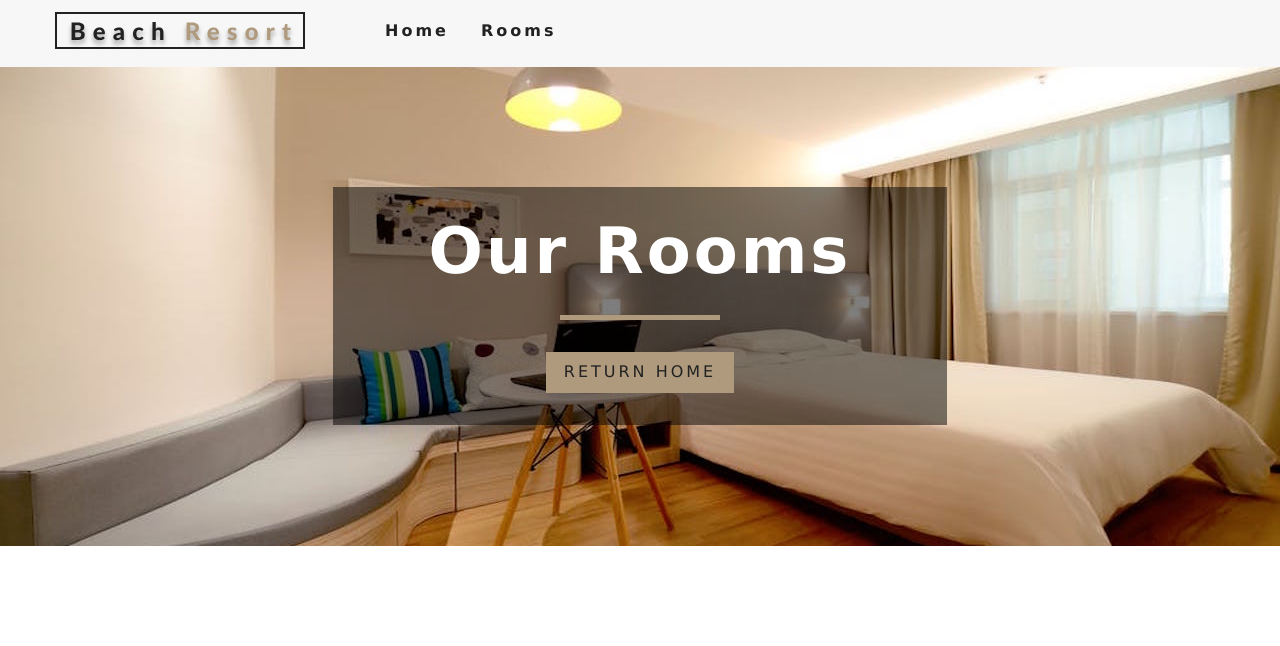
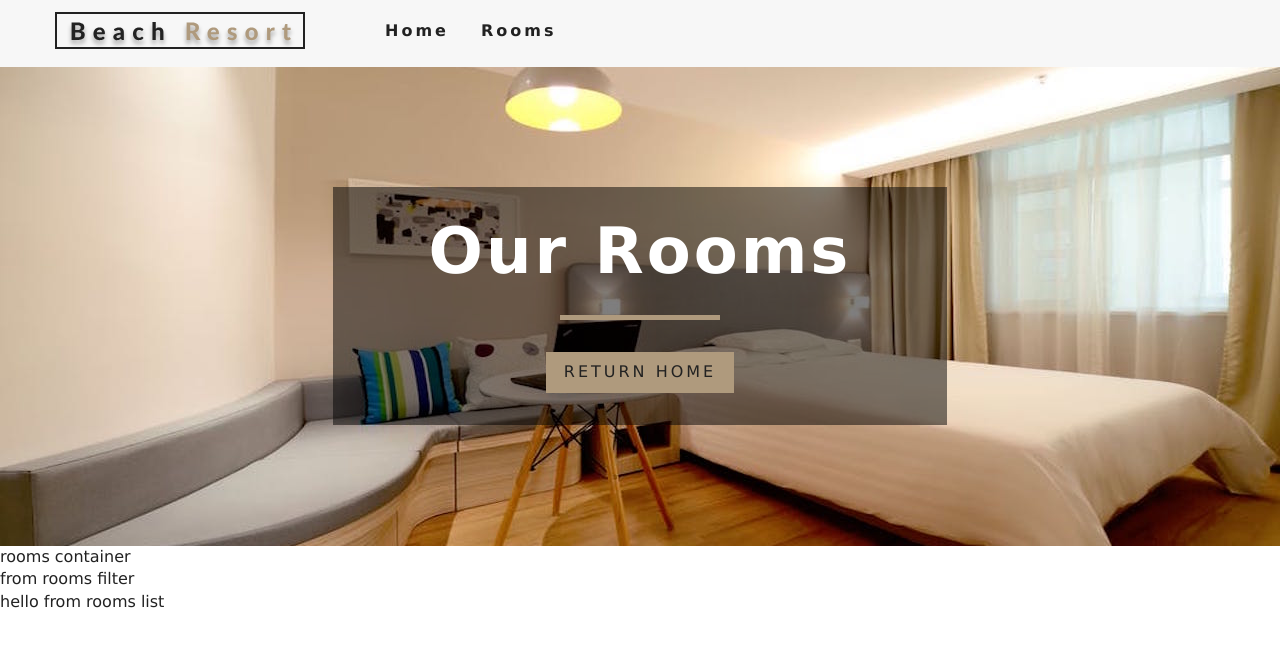
Before and after one commit to amirhosseinNouri/beach_resort, a React (Create React App) app: page /rooms in a window 1280 px wide. Shown: the top 646 px of the page. Built offline with nearby package versions, Linux system fonts and the light colour scheme.

Commit message:
RoomsContainer component add. added higher order component in context component

```diff
--- /dev/null
+++ b/src/components/RoomsContainer.js
@@ -0,0 +1,48 @@
+import React from "react";
+import RoomsFilter from "./RoomsFilter";
+import RoomsList from "./RoomsList";
+import { withRoomConsumer } from "../context";
+import Loading from "./Loading";
+
+function RoomsContainer({ context }) {
+  const { loading, sortedRooms, rooms } = context;
+  if (loading) {
+    return <Loading></Loading>;
+  }
+  return (
+    <div>
+      rooms container
+      <RoomsFilter rooms={rooms}></RoomsFilter>
+      <RoomsList rooms={sortedRooms}></RoomsList>
+    </div>
+  );
+}
+
+export default withRoomConsumer(RoomsContainer);
+
+// import React from "react";
+// import RoomsFilter from "./RoomsFilter";
+// import RoomsList from "./RoomsList";
+// import { Consumer } from "../context";
+// import Loading from "./Loading";
+// export default function RoomsContainer() {
+//   return (
+//     <>
+//       <Consumer>
+//         {(value) => {
+//           const { loading, sortedRooms, rooms } = value;
+//           if (loading) {
+//             return <Loading></Loading>;
+//           }
+//           return (
+//             <div>
+//               rooms container
+//               <RoomsFilter rooms={rooms}></RoomsFilter>
+//               <RoomsList rooms={sortedRooms}></RoomsList>
+//             </div>
+//           );
+//         }}
+//       </Consumer>
+//     </>
+//   );
+// }
--- /dev/null
+++ b/src/components/RoomsFilter.js
@@ -0,0 +1,9 @@
+import React from 'react'
+
+export default function RoomsFilter() {
+    return (
+        <div>
+            from rooms filter
+        </div>
+    )
+}
--- /dev/null
+++ b/src/components/RoomsList.js
@@ -0,0 +1,9 @@
+import React from 'react'
+
+export default function RoomsList() {
+    return (
+        <div>
+        hello from rooms list
+        </div>
+    )
+}
--- a/src/context.js
+++ b/src/context.js
@@ -51,6 +51,15 @@
       </RoomContext.Provider>
     );
   }
+
+}
+
+export function withRoomConsumer(Component){
+  return function ConsumerWrapper(props){
+   return <Consumer>
+      {value => <Component {...props} context={value}></Component>}
+    </Consumer>
+  }
 }
 
 export { RoomProvider, RoomContext, Consumer };
--- a/src/pages/Rooms.js
+++ b/src/pages/Rooms.js
@@ -2,13 +2,16 @@
 import Hero from '../components/Hero'
 import Banner from '../components/Banner'
 import {Link} from 'react-router-dom'
-
+import RoomsContainer from '../components/RoomsContainer'
 const Rooms = () => {
-  return <Hero hero="roomsHero">
+  return <>
+  <Hero hero="roomsHero">
     <Banner title="our rooms">
       <Link to="/" className="btn-primary">return home</Link>
     </Banner>
   </Hero>
+  <RoomsContainer></RoomsContainer>
+  </>
 };
 
 export default Rooms;
```
Also changed, not shown: 1 other file (tests, documents, lock files or other folders).
